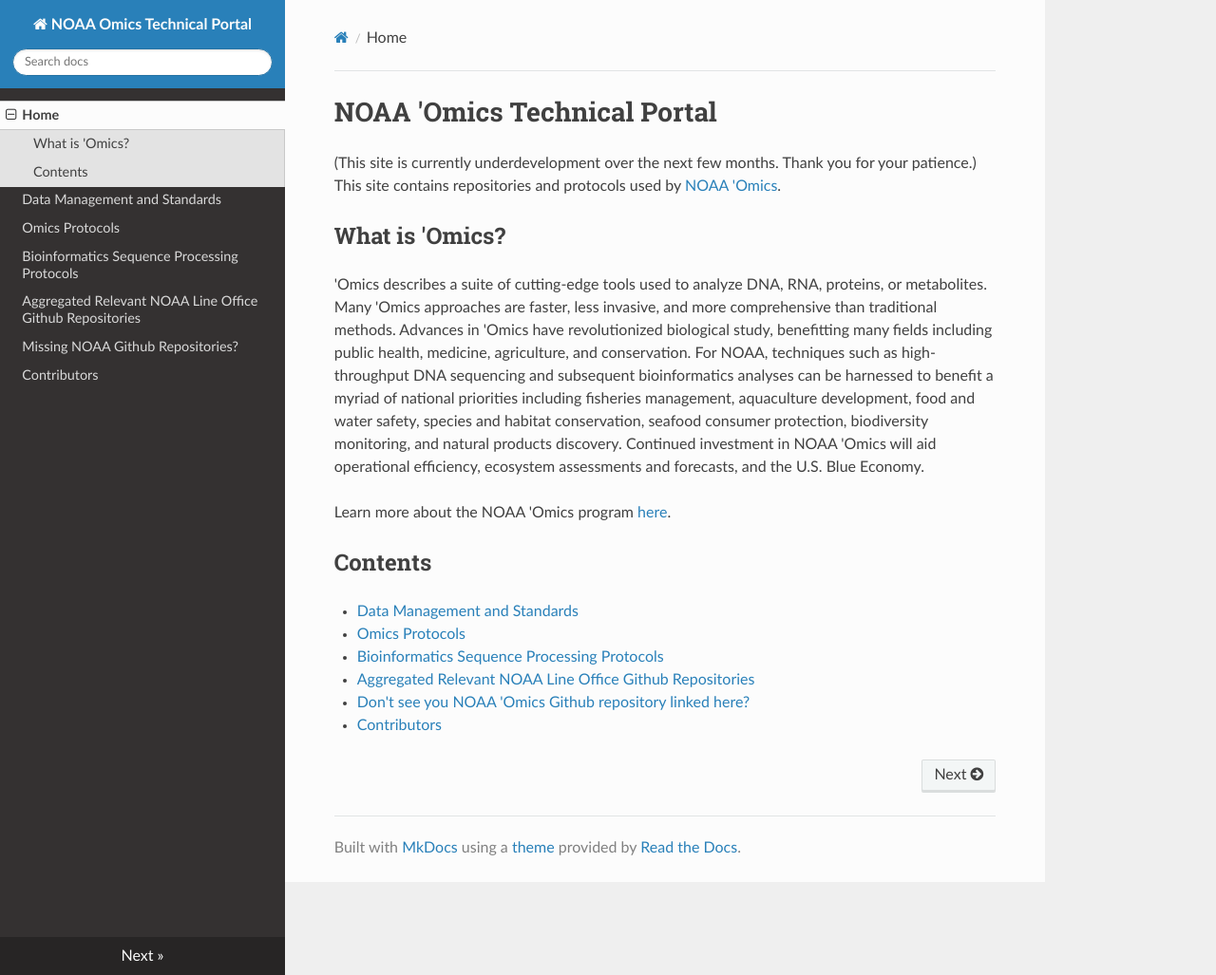
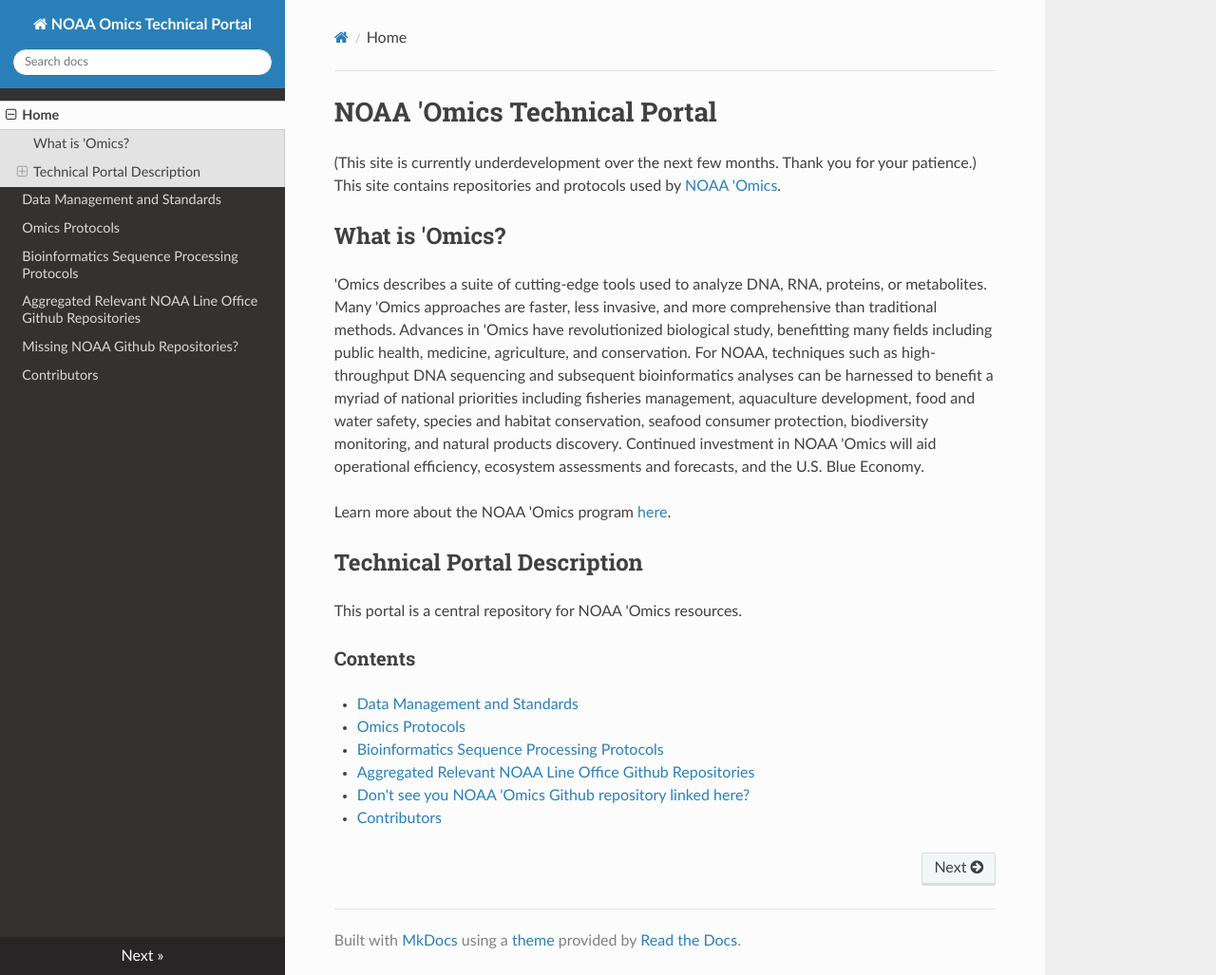
Before and after one commit to NOAA-Omics/NOAA-Omics-Technical-Portal, an MkDocs documentation site: the page built from docs/index.md, in a window 1280 px wide and 1027 px high. Shown: the whole window at 95% size. Built offline with MkDocs 1.6.1, drawn with Linux system fonts in a browser that asks for light colours; nearby versions of some CDN libraries.

Commit message:
Update index.md

```diff
--- a/docs/index.md
+++ b/docs/index.md
@@ -9,8 +9,10 @@
 
 Learn more about the NOAA 'Omics program [here](https://oceanexplorer.noaa.gov/technology/omics/noaa-omics.html). <br>
 
-Contents
---------
+## Technical Portal Description
+This portal is a central repository for NOAA 'Omics resources.
+
+### Contents
 - [Data Management and Standards](https://noaa-omics-technical-portal.readthedocs.io/en/latest/Data-Management-Standards.html)
 - [Omics Protocols](https://noaa-omics-technical-portal.readthedocs.io/en/latest/Omics-protocols.html)
 - [Bioinformatics Sequence Processing Protocols](https://noaa-omics-technical-portal.readthedocs.io/en/latest/Bioinformatics-sequence-processing-protocols.html)
```
